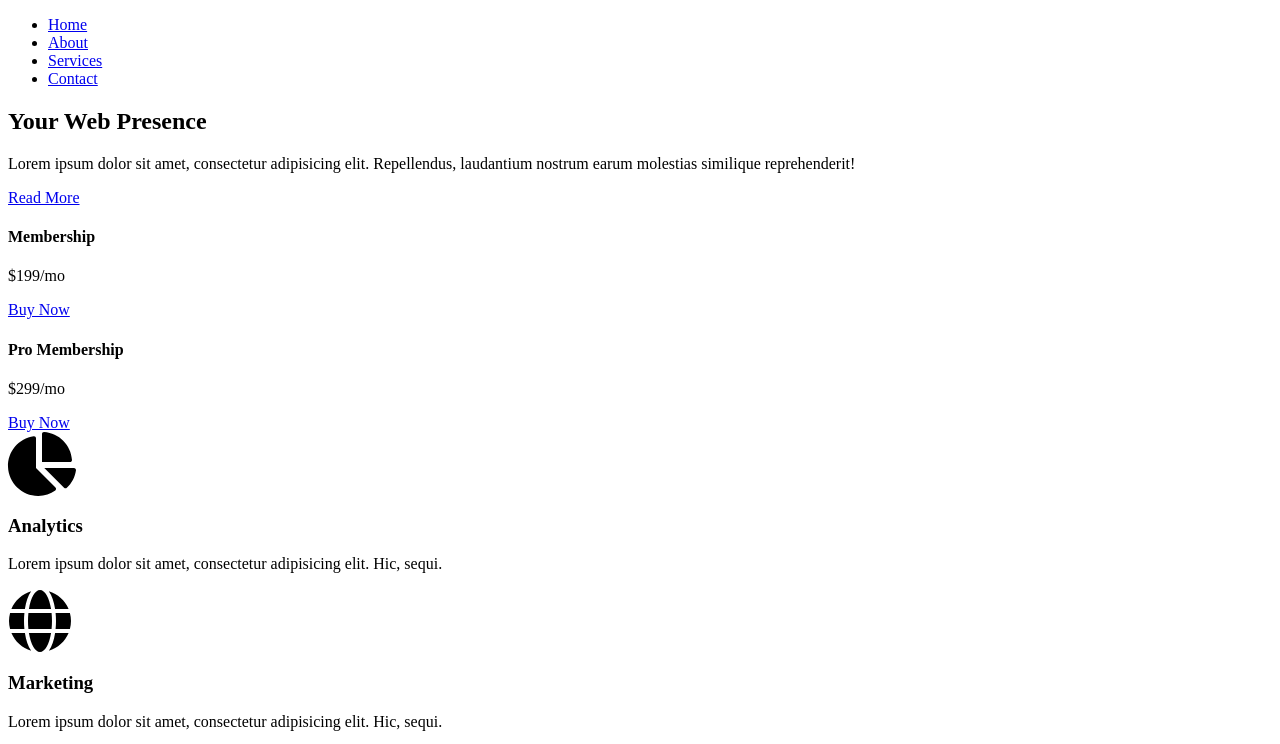
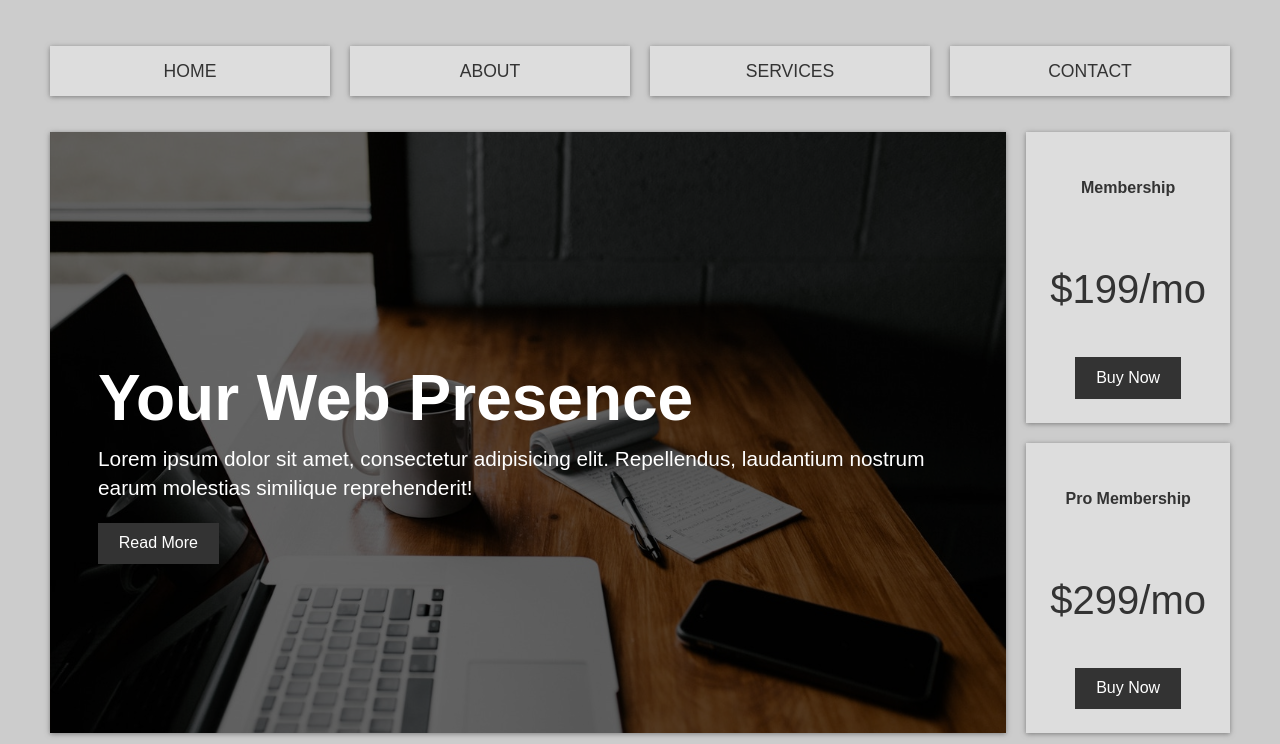
Before and after one commit to Lisiak-A/Grid-Biz-, a plain HTML site: page index.html in a window 1280 px wide. Shown: the top 744 px of the page. Drawn offline with Linux system fonts and the light colour scheme.

Commit message:
css styles and media q

```diff
--- a/style.css
+++ b/style.css
@@ -1,4 +1,215 @@
 /* CSS Variables */
 :root {
+   --primary: #ddd;
+   --dark: #333;
+   --light: #fff;
+   --shadow: 0 1px 5px rgba(104, 104, 104, 0.8);
+}
 
+html {
+   box-sizing: border-box;
+   font-family: Arial, Helvetica, sans-serif;
+   color: var(--dark);
 }
+
+body {
+   background: #ccc;
+   margin: 30px 50px;
+   line-height: 1.4;
+}
+
+.btn {
+   background: var(--dark);
+   color: var(--light);
+   padding: 0.6rem 1.3rem;
+   text-decoration: none;
+   border: 0;
+}
+
+img {
+   max-width: 100%;
+}
+
+.wrapper {
+   display: grid;
+   grid-gap: 20px;
+}
+
+/* Navigation */
+
+.main-nav ul {
+   display: grid;
+   grid-gap: 20px;
+   padding: 0;
+   list-style: none;
+   grid-template-columns: repeat(4, 1fr);
+}
+
+.main-nav a {
+   background: var(--primary);
+   display: block;
+   text-decoration: none;
+   padding: 0.8rem;
+   text-align: center;
+   color: var(--dark);
+   text-transform: uppercase;
+   font-size: 1.1rem;
+   box-shadow: var(--shadow);
+}
+
+.main-nav a:hover {
+   background: var(--dark);
+   color: var(--light);
+}
+
+/* Top Container */
+
+.top-container {
+   display: grid;
+   grid-gap: 20px;
+   grid-template-areas:
+   'showcase showcase top-box-a'
+   'showcase showcase top-box-b'
+   ;
+}
+
+/* Showcase */
+
+.showcase {
+   grid-area: showcase;
+   min-height: 400px;
+   background: linear-gradient(rgba(0,0,0,0.6), rgba(0,0,0,0.6)), url(/pictures/pic_2_pc.jpg);
+   background-size: cover;
+   background-position: center;
+   padding: 3rem;
+   display: flex;
+   flex-direction: column;
+   align-items: flex-start;
+   justify-content: center;
+   box-shadow: var(--shadow);
+}
+
+.showcase h1 {
+   font-size: 4rem;
+   margin-bottom: 0;
+   color: var(--light);
+}
+
+.showcase p {
+   font-size: 1.3rem;
+   margin-top: 0;
+   color: var(--light);
+}
+/* Top Box */
+.top-box {
+   background: var(--primary);
+   display: grid;
+   align-items: center;
+   justify-items: center;
+   box-shadow: var(--shadow);
+   padding: 1.5rem;
+}
+
+.top-box .price {
+   font-size: 2.5rem;
+}
+/* Top box a */
+.top-box-a {
+   grid-area: top-box-a;
+}
+/* Top box b */
+.top-box-b {
+   grid-area: top-box-b;
+}
+
+/* Boxes */
+.boxes {
+   display: grid;
+   grid-gap: 20px;
+   grid-template-columns: repeat(auto-fit, minmax(200px, 1fr));
+}
+
+.box {
+   background: var(--primary);
+   text-align: center;
+   padding: 1.5rem 2rem;
+   box-shadow: var(--shadow);
+}
+
+/* Info */
+
+.info {
+   background: var(--primary);
+   box-shadow: var(--shadow);
+   display: grid;
+   grid-gap: 30px;
+   grid-template-columns: repeat(2, 1fr);
+   padding: 3rem;
+}
+
+.info img {
+   filter: brightness(70%);
+   box-shadow: var(--shadow);
+}
+
+/* Portfolio */
+
+.portfolio {
+   display: grid;
+   grid-gap: 20px;
+   grid-template-columns: repeat(auto-fit, minmax(200px, 1fr));
+}
+
+.portfolio img {
+   width: 100%;
+   box-shadow: var(--shadow);
+}
+
+/* Footer */
+
+footer {
+   margin-top: 2rem;
+   background: var(--dark);
+   color: var(--light);
+   text-align: center;
+   padding: 1rem;
+}
+
+/* Media Queries */
+
+@media (max-width: 700px) {
+   .top-container {
+      grid-template-areas:
+      'showcase showcase'
+      'top-box-a top-box-b'
+      ;
+   }
+
+   .showcase h1 {
+      font-size: 2.5rem;
+   }
+
+   .main-nav ul {
+      grid-template-columns: 1fr;
+   }
+
+   .info {
+      grid-template-columns: 1fr;
+   }
+
+   .info .btn {
+      display: block;
+      text-align: center;
+      margin: auto;
+   }
+}
+
+@media (max-width: 500px) {
+   .top-container {
+      grid-template-areas:
+      'showcase'
+      'top-box-a'
+      'top-box-b'
+      ;
+   }
+}
```
